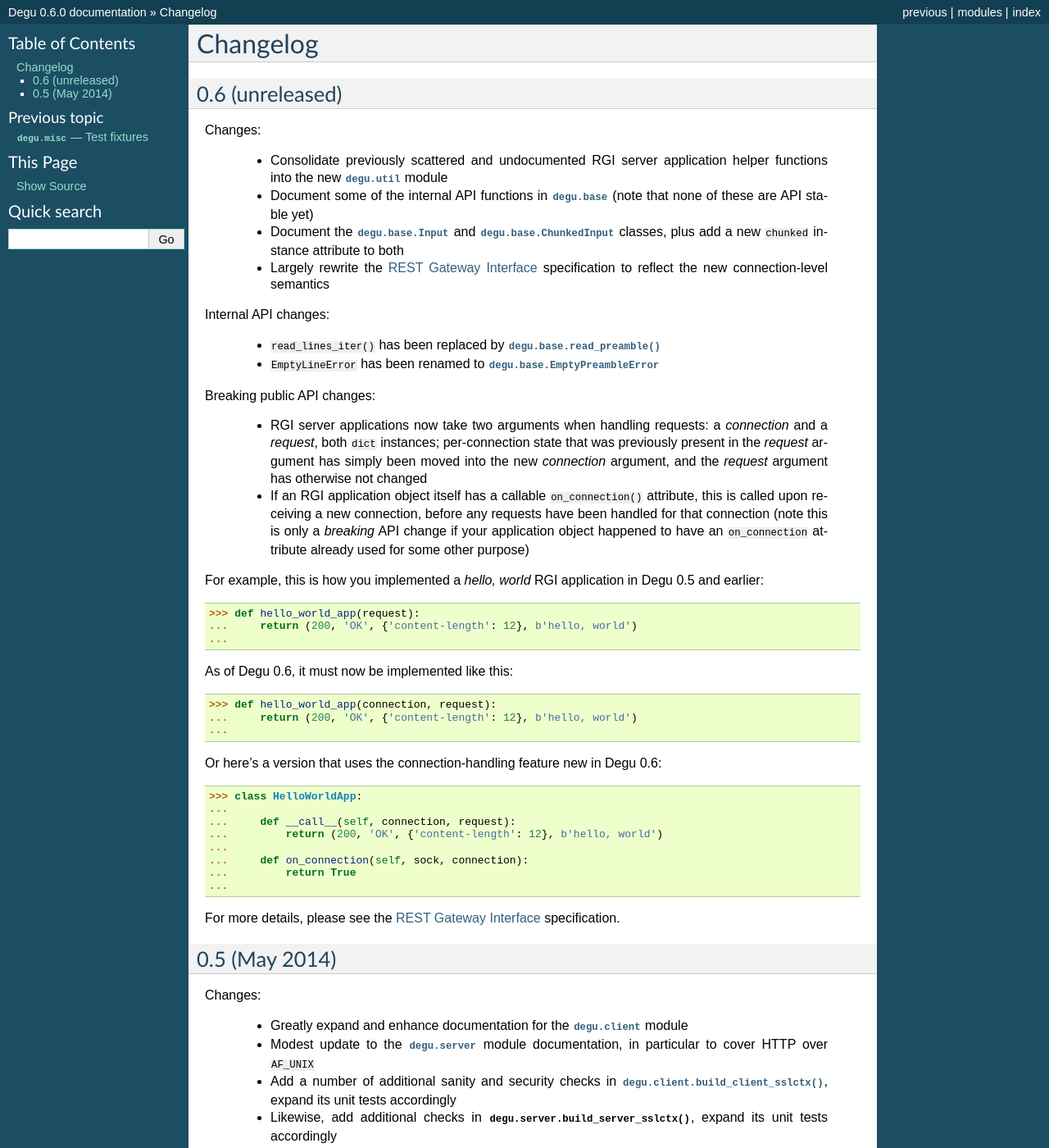
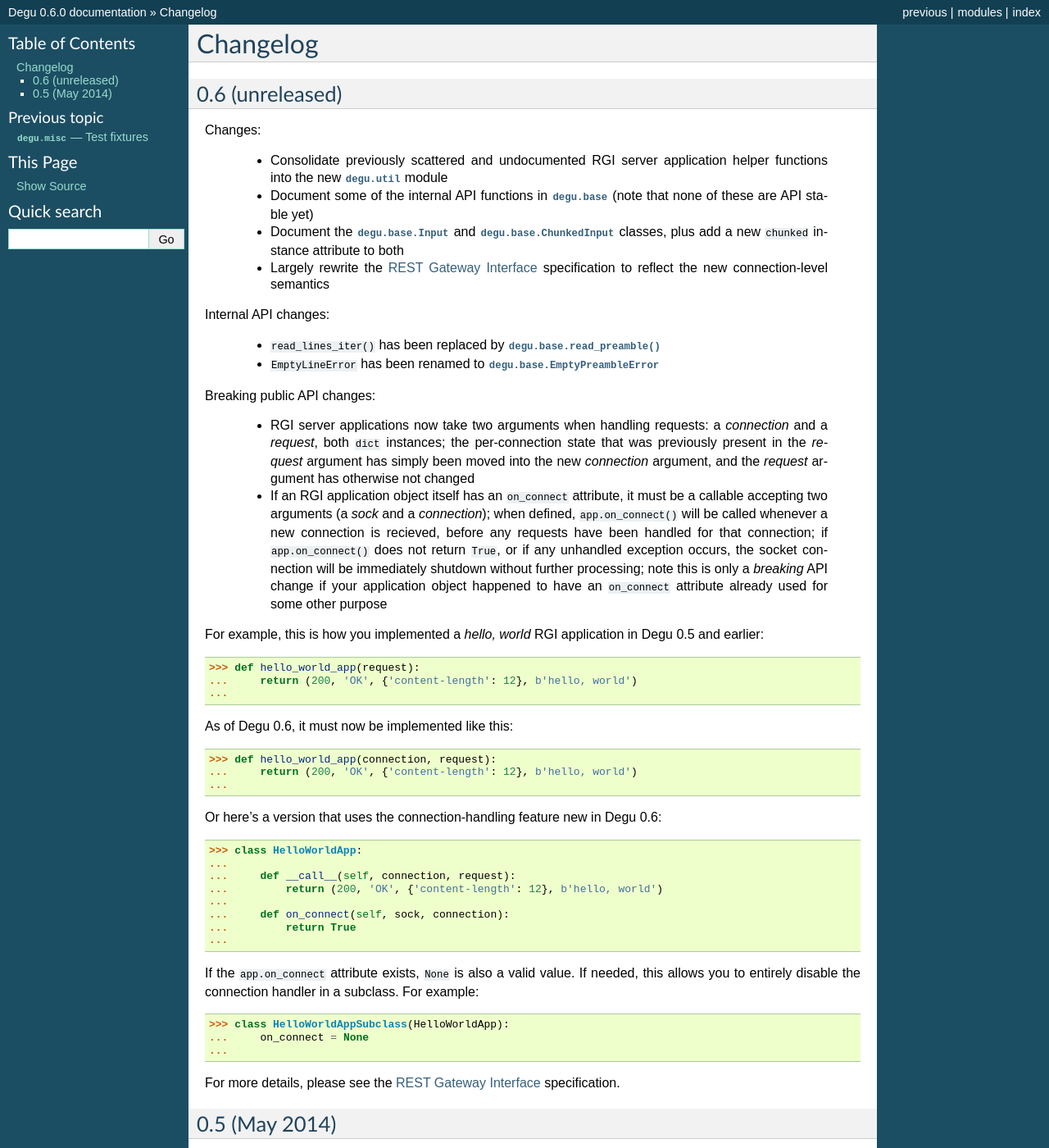
Before and after one commit to json420/degu, a Sphinx documentation site: the page built from doc/changelog.rst, in a window 1280 px wide and 1400 px high. Shown: the whole window at 82% size. Built offline with Sphinx 7.4.7, drawn with Linux system fonts in a browser that asks for light colours; some of the changed text lies outside the part shown.

Commit message:
After a lot of thought, I like app.on_connect() better than app.on_connection()

```diff
--- a/doc/changelog.rst
+++ b/doc/changelog.rst
@@ -31,16 +31,20 @@ Internal API changes:
 Breaking public API changes:
 
     * RGI server applications now take two arguments when handling requests: a
-      *connection* and a *request*, both ``dict`` instances; per-connection
+      *connection* and a *request*, both ``dict`` instances; the per-connection
       state that was previously present in the *request* argument has simply
       been moved into the new *connection* argument, and the *request* argument
       has otherwise not changed
 
-    * If an RGI application object itself has a callable ``on_connection()``
-      attribute, this is called upon receiving a new connection, before any
-      requests have been handled for that connection (note this is only a
-      *breaking* API change if your application object happened to have an
-      ``on_connection`` attribute already used for some other purpose)
+    * If an RGI application object itself has an ``on_connect`` attribute, it
+      must be a callable accepting two arguments (a *sock* and a *connection*);
+      when defined, ``app.on_connect()`` will be called whenever a new
+      connection is recieved, before any requests have been handled for that
+      connection; if ``app.on_connect()`` does not return ``True``, or if any
+      unhandled exception occurs, the socket connection will be immediately
+      shutdown without further processing; note this is only a *breaking* API
+      change if your application object happened to have an ``on_connect``
+      attribute already used for some other purpose
 
 For example, this is how you implemented a *hello, world* RGI application in
 Degu 0.5 and earlier:
@@ -62,8 +66,16 @@ Or here's a version that uses the connection-handling feature new in Degu 0.6:
 ...     def __call__(self, connection, request):
 ...         return (200, 'OK', {'content-length': 12}, b'hello, world')
 ...
-...     def on_connection(self, sock, connection):
+...     def on_connect(self, sock, connection):
 ...         return True
+...
+
+If the ``app.on_connect`` attribute exists, ``None`` is also a valid value.  If
+needed, this allows you to entirely disable the connection handler in a
+subclass.  For example:
+
+>>> class HelloWorldAppSubclass(HelloWorldApp):
+...     on_connect = None
 ...
 
 For more details, please see the :doc:`rgi` specification.
@@ -134,10 +146,10 @@ Two things motivated these breaking API changes:
       that connections now are faster to create and have a lower per-connection
       memory footprint
 
-    * In the near future, the Degu client API will support an
-      ``on_connection()`` handler to allow 3rd party applications to do things
-      like extended per-connection authentication; splitting the client creation
-      out from the connection creation allows most 3rd party code to remain
-      oblivious as to whether such an ``on_connection()`` handler is in use (as
-      most code can merely create connections using the provided client, rather
-      than themselves creating clients)
+    * In the near future, the Degu client API will support an  ``on_connect()``
+      handler to allow 3rd party applications to do things like extended
+      per-connection authentication; splitting the client creation out from the
+      connection creation allows most 3rd party code to remain oblivious as to
+      whether such an ``on_connect()`` handler is in use (as most code can
+      merely create connections using the provided client, rather than
+      themselves creating clients)
```
Also changed, not shown: doc/rgi.rst (+15 -15 lines), 2 other files.
